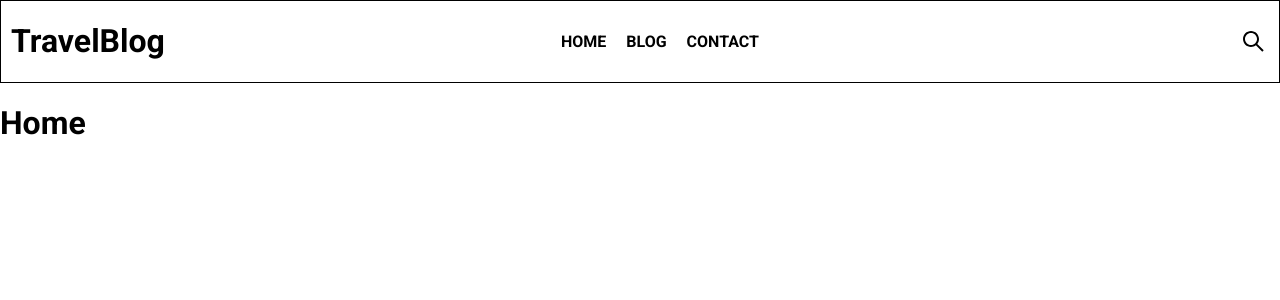
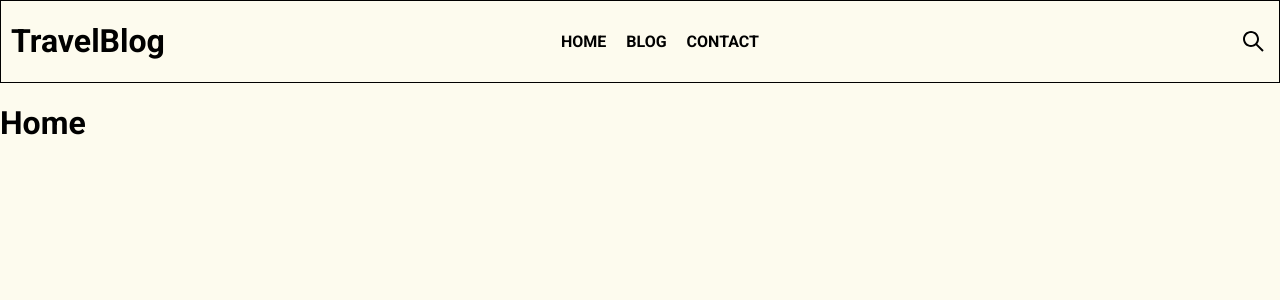
Before and after one commit to GeorgiosDrivas/react-headless-blog, a React (Vite) app: page / in a window 1280 px wide. Shown: the top 300 px of the page. Built offline with nearby package versions, Linux system fonts and the light colour scheme.

Commit message:
Change background color

```diff
--- a/src/styles/app.scss
+++ b/src/styles/app.scss
@@ -8,6 +8,7 @@ body {
   font-family: "Roboto", sans-serif;
   margin: 0;
   padding: 0;
+  background-color: #fdfbee;
 }
 
 a {
```
